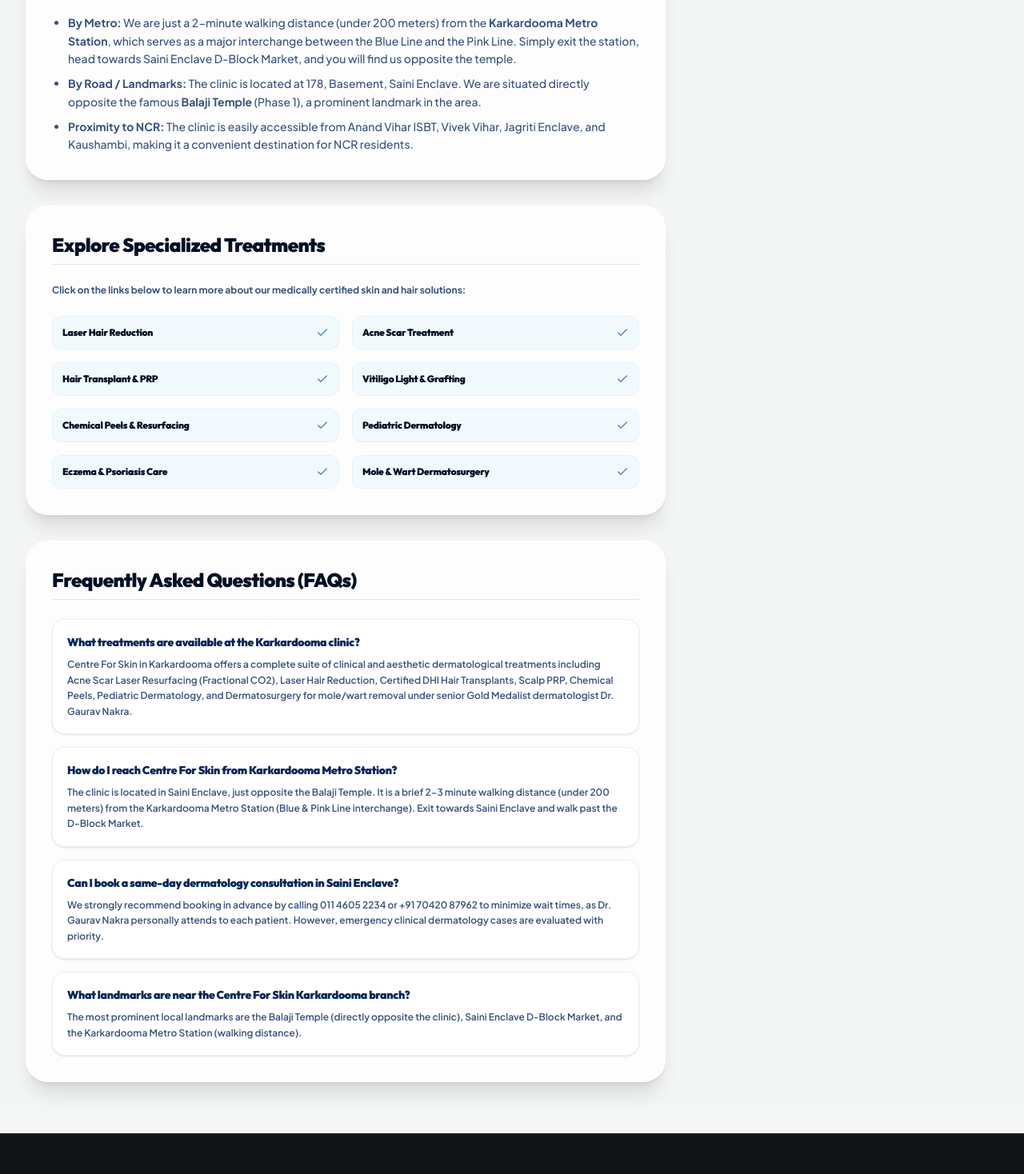
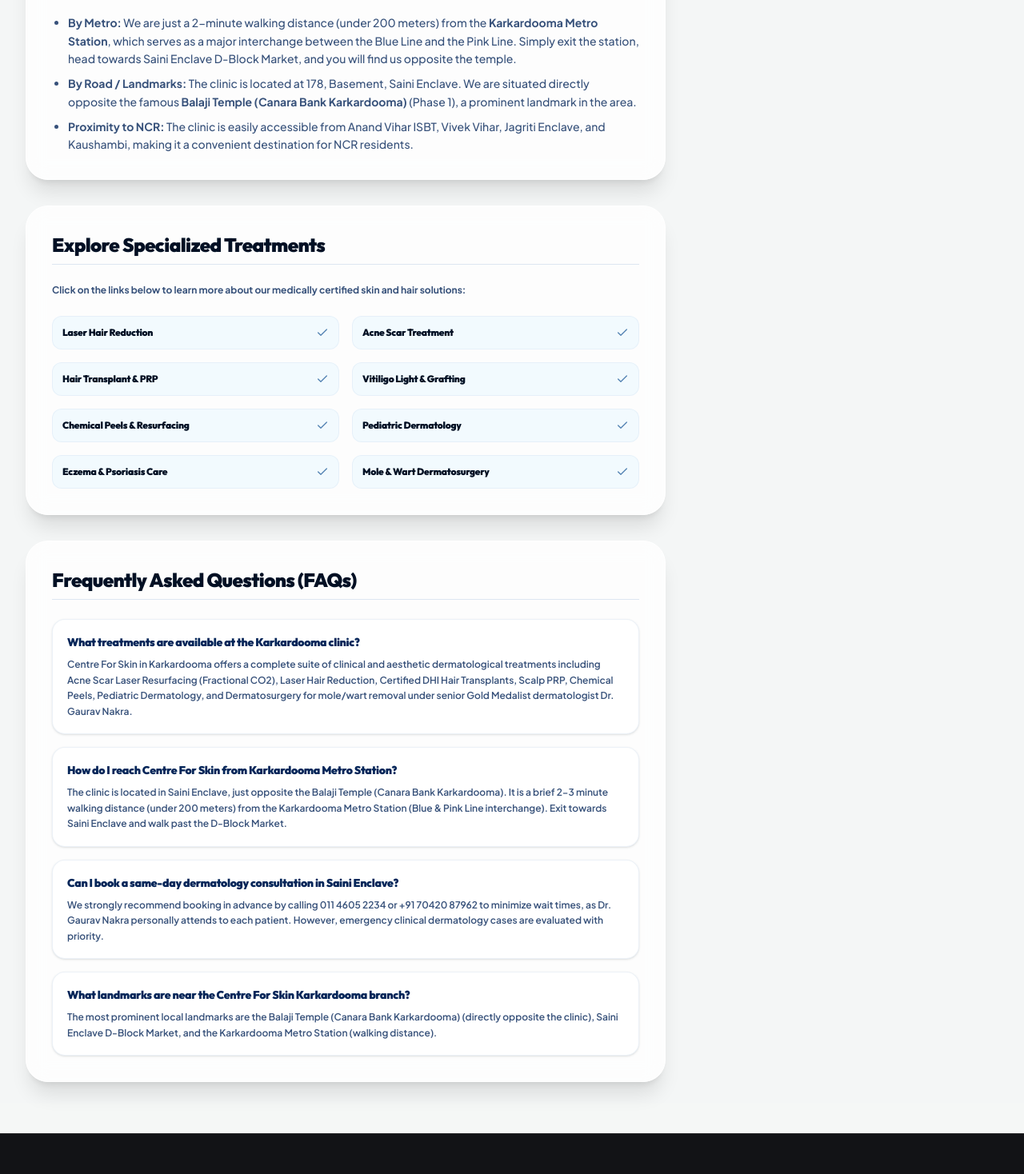
Before and after one commit to Anirudra2008/Democlinicweb, a Next.js app: page /locations/karkardooma-dermatologist in a window 1280 px wide. Shown: the part 1162-2630 px from the top of the page at 80% size. Built offline with nearby package versions, Linux system fonts and the light colour scheme.

Commit message:
Update clinic address landmark to Landmark - Canara Bank Karkardooma

```diff
--- a/app/locations/karkardooma-dermatologist/page.tsx
+++ b/app/locations/karkardooma-dermatologist/page.tsx
@@ -30,7 +30,7 @@
         "name": "How do I reach Centre For Skin from Karkardooma Metro Station?",
         "acceptedAnswer": {
           "@type": "Answer",
-          "text": "The clinic is located in Saini Enclave, just opposite the Balaji Temple. It is a brief 2-3 minute walking distance (under 200 meters) from the Karkardooma Metro Station (Blue & Pink Line interchange). Exit towards Saini Enclave and walk past the D-Block Market."
+          "text": "The clinic is located in Saini Enclave, just opposite the Balaji Temple (Canara Bank Karkardooma). It is a brief 2-3 minute walking distance (under 200 meters) from the Karkardooma Metro Station (Blue & Pink Line interchange). Exit towards Saini Enclave and walk past the D-Block Market."
         }
       },
       {
@@ -46,7 +46,7 @@
         "name": "What landmarks are near the Centre For Skin Karkardooma branch?",
         "acceptedAnswer": {
           "@type": "Answer",
-          "text": "The most prominent local landmarks are the Balaji Temple (directly opposite the clinic), Saini Enclave D-Block Market, and the Karkardooma Metro Station (walking distance)."
+          "text": "The most prominent local landmarks are the Balaji Temple (Canara Bank Karkardooma) (directly opposite the clinic), Saini Enclave D-Block Market, and the Karkardooma Metro Station (walking distance)."
         }
       }
     ]
@@ -103,7 +103,7 @@
                 Best Dermatologist in Karkardooma, East Delhi — Dr. Gaurav Nakra
               </h1>
               <p className="text-sm md:text-base text-[#C1E8FF] font-medium leading-relaxed mb-6">
-                Gold Medalist clinical expertise, state-of-the-art lasers, and certified hair restoration procedures at Saini Enclave, opposite Balaji Temple.
+                Gold Medalist clinical expertise, state-of-the-art lasers, and certified hair restoration procedures at Saini Enclave, opposite Balaji Temple (Canara Bank Karkardooma).
               </p>
 
               <div className="flex flex-wrap gap-4 text-xs font-bold text-[#7DA0CA]">
@@ -151,7 +151,7 @@
                       <strong>By Metro:</strong> We are just a 2-minute walking distance (under 200 meters) from the <strong>Karkardooma Metro Station</strong>, which serves as a major interchange between the Blue Line and the Pink Line. Simply exit the station, head towards Saini Enclave D-Block Market, and you will find us opposite the temple.
                     </li>
                     <li>
-                      <strong>By Road / Landmarks:</strong> The clinic is located at 178, Basement, Saini Enclave. We are situated directly opposite the famous <strong>Balaji Temple</strong> (Phase 1), a prominent landmark in the area.
+                      <strong>By Road / Landmarks:</strong> The clinic is located at 178, Basement, Saini Enclave. We are situated directly opposite the famous <strong>Balaji Temple (Canara Bank Karkardooma)</strong> (Phase 1), a prominent landmark in the area.
                     </li>
                     <li>
                       <strong>Proximity to NCR:</strong> The clinic is easily accessible from Anand Vihar ISBT, Vivek Vihar, Jagriti Enclave, and Kaushambi, making it a convenient destination for NCR residents.
@@ -204,7 +204,7 @@
                     },
                     {
                       q: 'How do I reach Centre For Skin from Karkardooma Metro Station?',
-                      a: 'The clinic is located in Saini Enclave, just opposite the Balaji Temple. It is a brief 2-3 minute walking distance (under 200 meters) from the Karkardooma Metro Station (Blue & Pink Line interchange). Exit towards Saini Enclave and walk past the D-Block Market.'
+                      a: 'The clinic is located in Saini Enclave, just opposite the Balaji Temple (Canara Bank Karkardooma). It is a brief 2-3 minute walking distance (under 200 meters) from the Karkardooma Metro Station (Blue & Pink Line interchange). Exit towards Saini Enclave and walk past the D-Block Market.'
                     },
                     {
                       q: 'Can I book a same-day dermatology consultation in Saini Enclave?',
@@ -212,7 +212,7 @@
                     },
                     {
                       q: 'What landmarks are near the Centre For Skin Karkardooma branch?',
-                      a: 'The most prominent local landmarks are the Balaji Temple (directly opposite the clinic), Saini Enclave D-Block Market, and the Karkardooma Metro Station (walking distance).'
+                      a: 'The most prominent local landmarks are the Balaji Temple (Canara Bank Karkardooma) (directly opposite the clinic), Saini Enclave D-Block Market, and the Karkardooma Metro Station (walking distance).'
                     }
                   ].map((faq, index) => (
                     <div key={index} className="border border-[#7DA0CA]/15 rounded-2xl bg-white p-4.5 shadow-sm">
--- a/components/HomePageClient.tsx
+++ b/components/HomePageClient.tsx
@@ -1455,7 +1455,7 @@
                       178, Basement, Saini Enclave, Near Karkardooma Metro Station, Anand Vihar, East Delhi, Delhi — 110092
                     </p>
                     <span className="font-sans text-[10px] text-[#FACC15] font-semibold mt-1 block">
-                      Landmark: Opposite Balaji Temple, Phase 1, D-Block Market
+                      Landmark - Canara Bank Karkardooma
                     </span>
                   </div>
                 </div>
```
